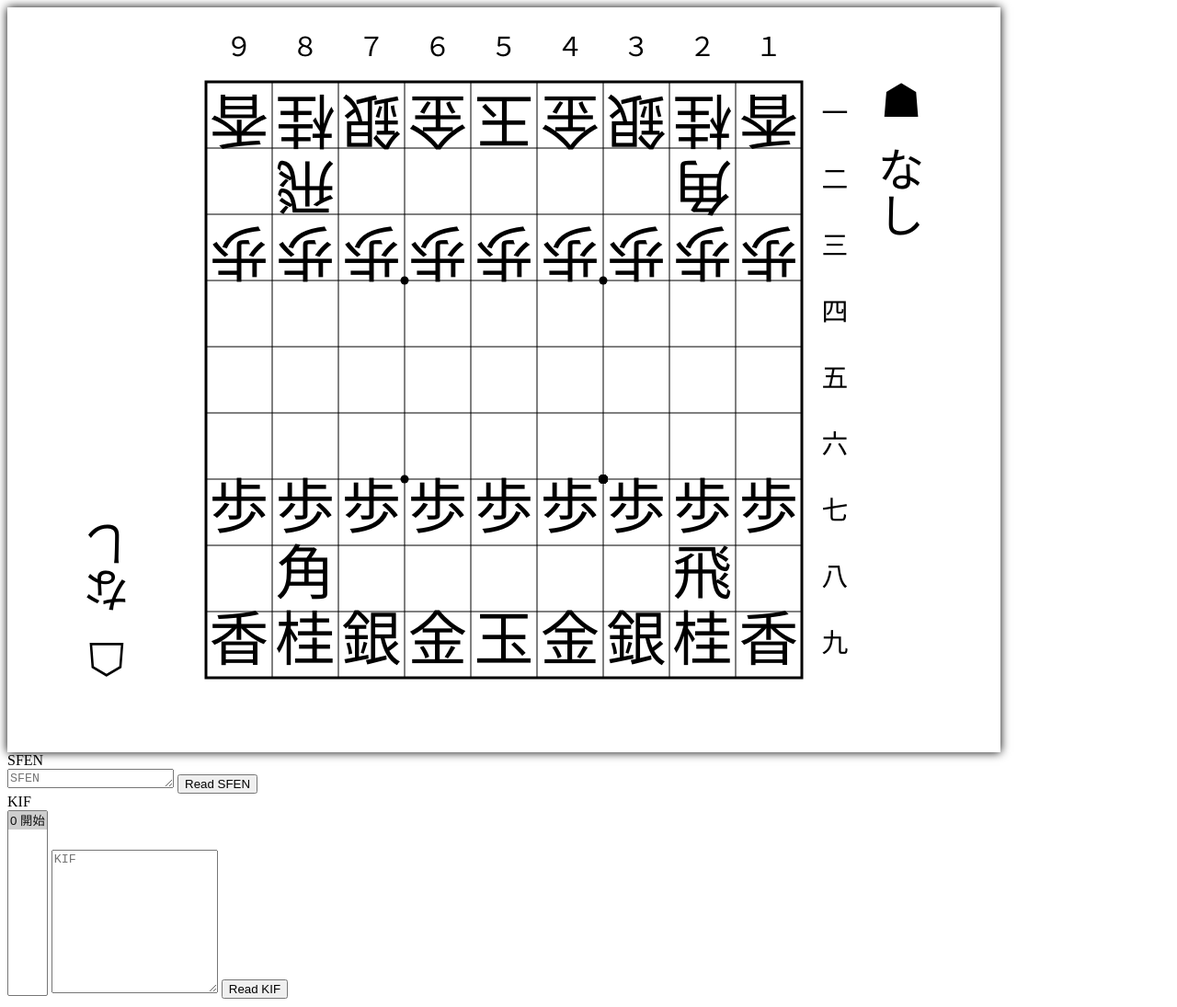
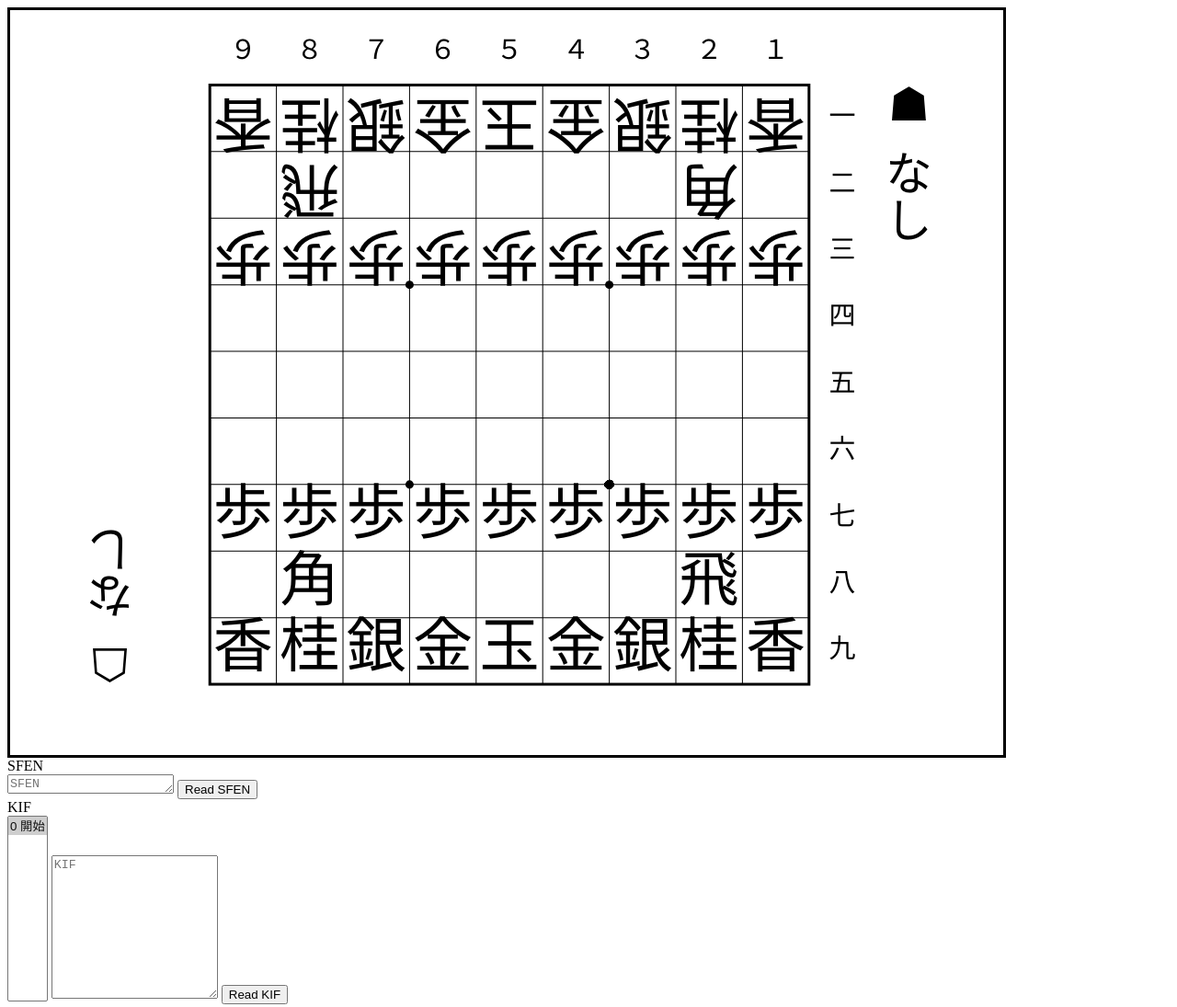
Before and after one commit to HKey/shogi-diagram, a website built with webpack: page index.html in a window 1280 px wide. Shown: the whole page at 92% size. Built offline with nearby package versions, Linux system fonts and the light colour scheme.

Commit message:
Change style of the target canvas

```diff
--- a/style.css
+++ b/style.css
@@ -1,3 +1,3 @@
-canvas {
-    box-shadow: 0px 0px 10px black;
+canvas#target {
+    border: solid;
 }
```
